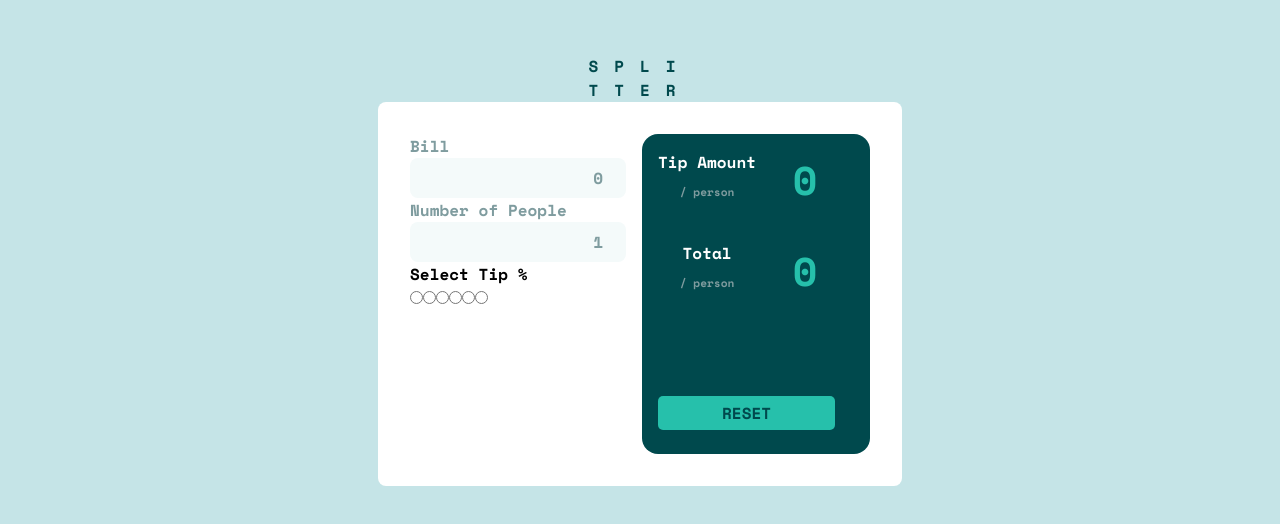
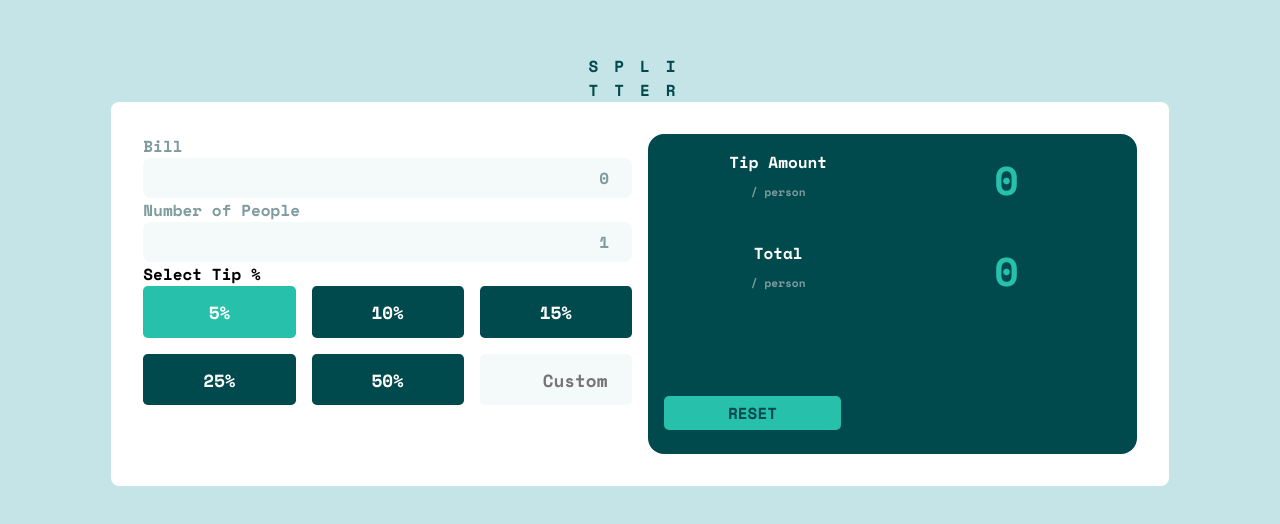
Before and after one commit to maksymXlol/tip-calculator, a React (Vite) app: page / in a window 1280 px wide. Shown: the part 130-654 px from the top of the page. Built offline with nearby package versions, Linux system fonts and the light colour scheme.

Commit message:
last commit

```diff
--- a/src/App.jsx
+++ b/src/App.jsx
@@ -7,7 +7,11 @@ function App() {
   const [people, setPeople] = useState(1);
   const [tip, setTip] = useState(5);
 
-  const handleChange = () => {};
+  const handleReset = () => {
+    setBill(0);
+    setPeople(1);
+    setTip(0);
+  };
 
   return (
     <div className="app">
@@ -22,20 +26,63 @@ function App() {
             id={"bill"}
             value={bill}
             onChange={(e) => setBill(e.target.value)}
+            validation={() => {
+              return;
+            }}
           />
           <InputField
             label={"Number of People"}
             id={"people"}
             value={people}
             onChange={(e) => setPeople(e.target.value)}
+            validation={() => {
+              if (people <= 0) {
+                return "can't be zero";
+              }
+              return "";
+            }}
           />
           <div className="tip">Select Tip %</div>
-          <input type="radio" name="tip" value={5} />
-          <input type="radio" name="tip" value={10} />
-          <input type="radio" name="tip" value={15} />
-          <input type="radio" name="tip" value={25} />
-          <input type="radio" name="tip" value={50} />
-          <input type="radio" name="tip" value={"custom"} />
+          <div className="grid">
+            <button
+              className={`tip__btn ${tip == 5 ? "active" : ""}`}
+              onClick={() => {
+                setTip(5);
+              }}
+            >
+              5%
+            </button>
+            <button
+              className={`tip__btn ${tip == 10 ? "active" : ""}`}
+              onClick={() => setTip(10)}
+            >
+              10%
+            </button>
+            <button
+              className={`tip__btn ${tip == 15 ? "active" : ""}`}
+              onClick={() => setTip(15)}
+            >
+              15%
+            </button>
+            <button
+              className={`tip__btn ${tip == 25 ? "active" : ""}`}
+              onClick={() => setTip(25)}
+            >
+              25%
+            </button>
+            <button
+              className={`tip__btn ${tip == 50 ? "active" : ""}`}
+              onClick={() => setTip(50)}
+            >
+              50%
+            </button>
+            <input
+              type="number"
+              className={`custom`}
+              placeholder="Custom"
+              onChange={(e) => setTip(e.target.value)}
+            />
+          </div>
         </div>
         <div className="outputs">
           <OutputField
@@ -46,7 +93,9 @@ function App() {
             title={"total"}
             amount={(bill * tip) / 100 / people + bill / people}
           />
-          <button className="reset">reset</button>
+          <button className="reset" onClick={handleReset}>
+            reset
+          </button>
         </div>
       </div>
     </div>
--- a/src/InputField.jsx
+++ b/src/InputField.jsx
@@ -5,14 +5,20 @@ InputField.propTypes = {
   id: PropTypes.string,
   value: PropTypes.number,
   onChange: PropTypes.func,
+  validation: PropTypes.func,
 };
 
-function InputField({ label, id, value, onChange }) {
+function InputField({ label, id, value, onChange, validation }) {
+  const error = validation();
+
   return (
     <div className="input-container">
-      <label className="input-label" htmlFor={id}>
-        {label}
-      </label>
+      <div className="flex">
+        <label className="input-label" htmlFor={id}>
+          {label}
+        </label>
+        {!!error && <p className="error">can't be zero</p>}
+      </div>
       <input
         min={0}
         type="number"
--- a/src/index.css
+++ b/src/index.css
@@ -20,6 +20,16 @@ body {
   background-color: var(--very-light-grayish-cyan);
 }
 
+input {
+  width: 100%;
+  cursor: pointer;
+}
+
+input:hover,
+input:focus {
+  outline: 1px solid var(--strong-cyan);
+}
+
 .app {
   display: flex;
   flex-direction: column;
@@ -36,10 +46,23 @@ body {
   border-radius: 0.5rem;
 }
 
+.card > * {
+  flex-basis: 50%;
+}
+
 .spliter {
   color: var(--very-dark-cyan);
   text-transform: uppercase;
   letter-spacing: 1rem;
+}
+
+.flex {
+  display: flex;
+  justify-content: space-between;
+}
+
+.error {
+  color: red;
 }
 
 .input-label {
@@ -55,6 +78,41 @@ body {
   background-color: var(--very-light-grayish-cyan);
   text-align: right;
   color: var(--grayish-cyan);
+}
+
+.grid {
+  display: grid;
+  grid-template-columns: repeat(3, 1fr);
+  gap: 1rem 1rem;
+}
+
+.grid > * {
+  padding-block: 0.8rem;
+  border-radius: 0.3rem;
+  padding-inline: 0.6rem;
+  outline: none;
+  border: none;
+  font-size: 1.1rem;
+}
+
+.tip__btn {
+  background-color: var(--very-dark-cyan);
+  color: var(--white);
+  cursor: pointer;
+}
+
+.tip__btn:focus,
+.tip__btn:hover {
+  background-color: var(--strong-cyan);
+}
+
+.tip__btn.active {
+  background-color: var(--strong-cyan);
+}
+
+.custom {
+  text-align: right;
+  background-color: var(--very-light-grayish-cyan);
 }
 
 .outputs {
```
